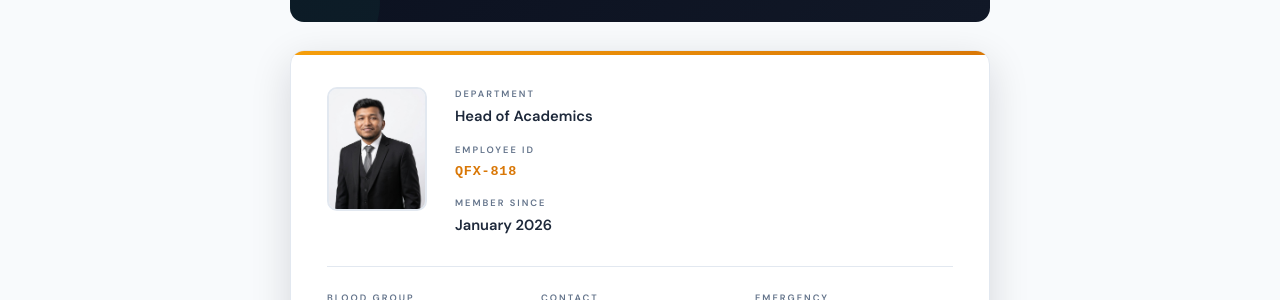
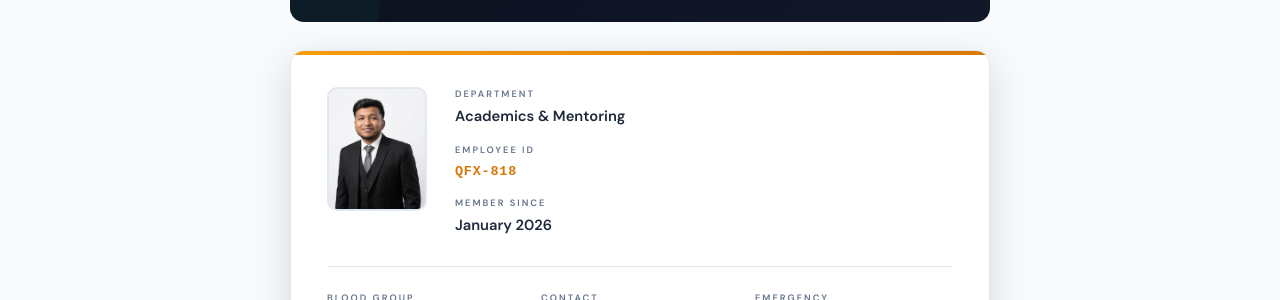
Before and after one commit to Quickfixx24/website, a Jekyll site: the page Pritom-Barua.html, which Jekyll copies as it is, in a window 1280 px wide and 900 px high. Shown: the part 429-729 px from the top of the window. Built offline with Jekyll 4.4.1, drawn with Linux system fonts in a browser that asks for light colours.

Commit message:
Update department from 'Head of Academics' to 'Academics & Mentoring'

```diff
--- a/Pritom-Barua.html
+++ b/Pritom-Barua.html
@@ -754,7 +754,7 @@
             </div>
           </div>
           <div class="info-stack">
-            <div class="info-field"><div class="info-label">Department</div><div class="info-value">Head of Academics</div></div>
+            <div class="info-field"><div class="info-label">Department</div><div class="info-value">Academics & Mentoring</div></div>
             <div class="info-field"><div class="info-label">Employee ID</div><div class="info-value emp-id">QFX-818</div></div>
             <div class="info-field"><div class="info-label">Member Since</div><div class="info-value">January 2026</div></div>
           </div>
```
